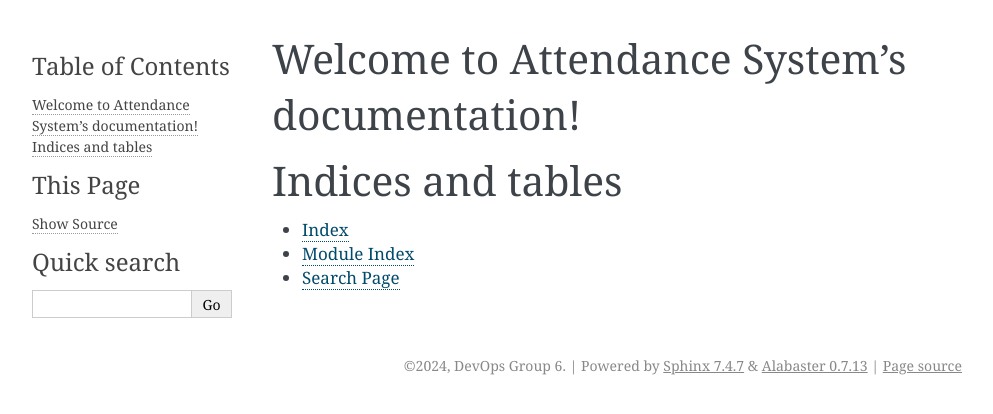
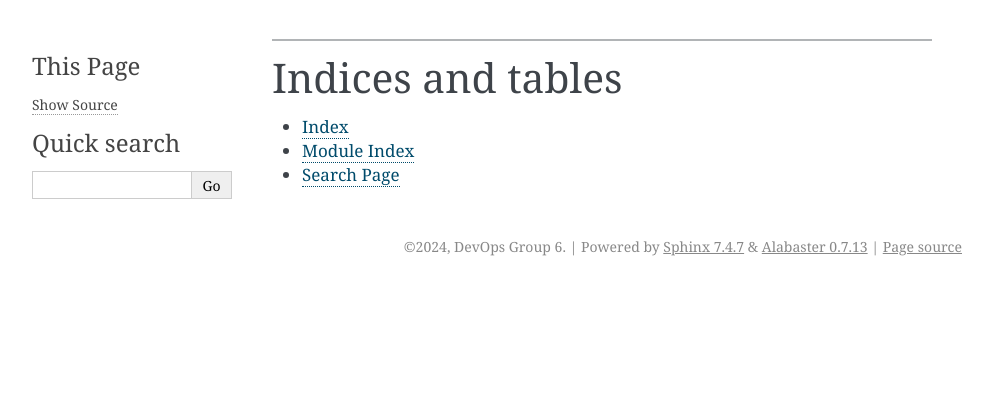
Before and after one commit to devrim113/Project-AttendanceSystem-DevOpsCloud, a Sphinx documentation site: the page built from docs/source/index.rst, in a window 1280 px wide. Shown: the top 414 px of the page, without its empty margins (148-1141 px from the left). Built offline with Sphinx 7.4.7, drawn with Linux system fonts in a browser that asks for light colours; pages that are not in the unit, such as notebooks, are missing from menus.

Commit message:
Changed the title of the documentation.

```diff
--- a/docs/source/index.rst
+++ b/docs/source/index.rst
@@ -3,7 +3,6 @@
    You can adapt this file completely to your liking, but it should at least
    contain the root `toctree` directive.
 
-Welcome to Attendance System's documentation!
 =============================================
 
 .. toctree::
```
